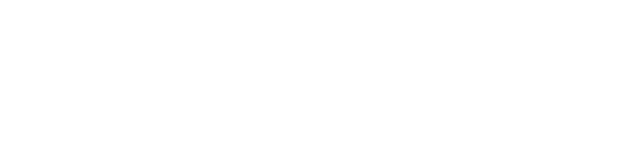
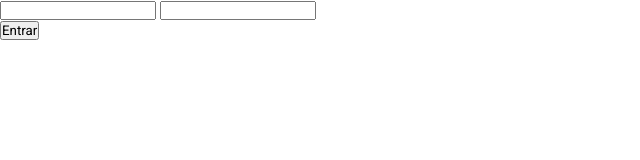
Before and after one commit to thabatafrs/urna-eletronica-mesario, a plain HTML site: page index.html in a window 1280 px wide. Shown: the whole page, without its empty margins (0-640 px from the left). Drawn offline with Linux system fonts and the light colour scheme.

Commit message:
adicionando font-family

```diff
--- a/index.html
+++ b/index.html
@@ -7,6 +7,15 @@
     <link rel="stylesheet" href="style.css" />
   </head>
   <body>
+    <main>
+      <div class="login">
+        <input>
+        <input>
+      </div>
+      <div>
+        <button>Entrar</button>
+      </div>
+    </main>
     <script src="main.js"></script>
   </body>
 </html>
--- a/style.css
+++ b/style.css
@@ -0,0 +1,8 @@
+@import url('https://fonts.googleapis.com/css2?family=Roboto:wght@400;500;700&display=swap');
+
+* {
+    padding: 0;
+    margin: 0;
+    box-sizing: border-box;
+    font-family: 'roboto';
+}
```
